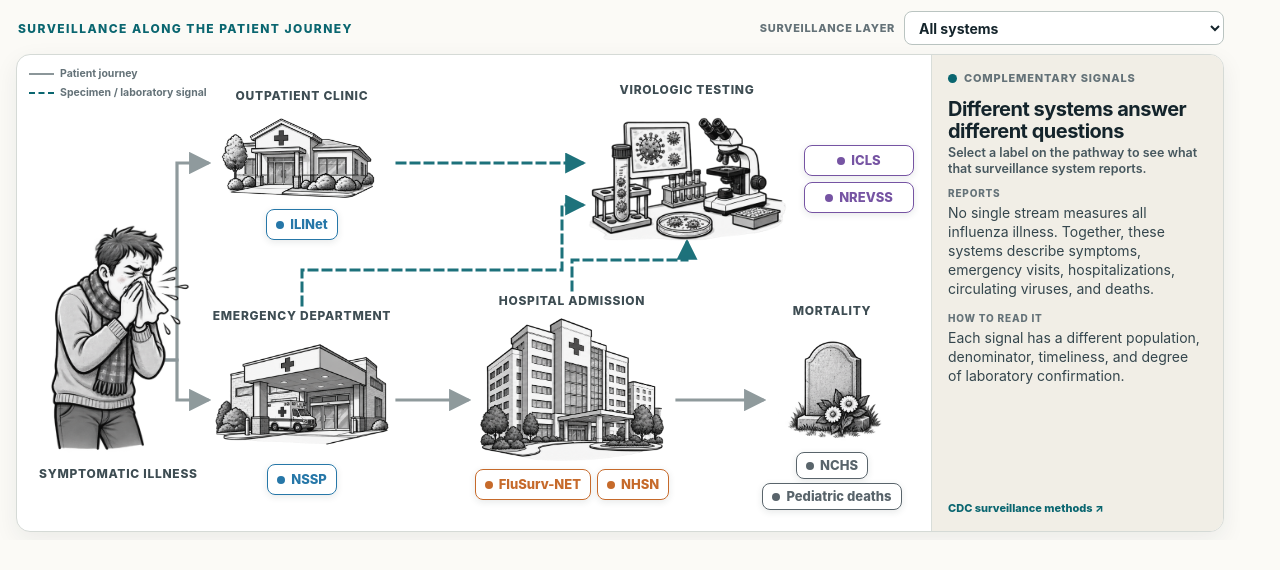
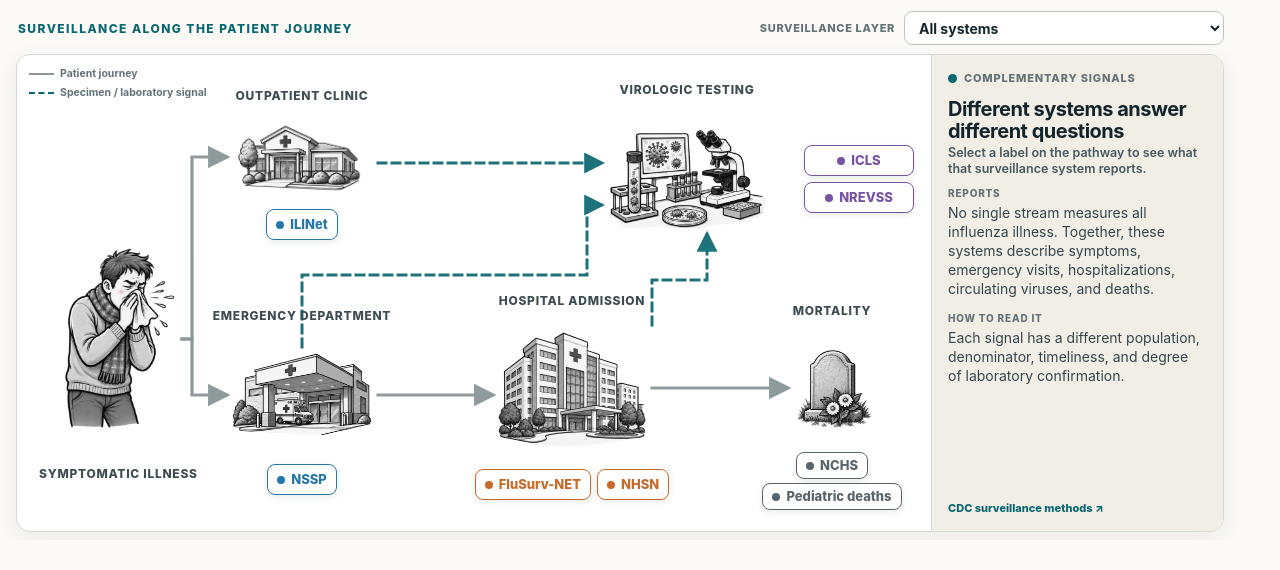
Before and after one commit to ausmeyer/ut-grand-rounds-visuals, a plain HTML site: page docs/slide-04.html in a window 1280 px wide. Drawn offline with Linux system fonts and the light colour scheme.

Commit message:
Reduce slide 4 illustrations and reroute connectors

```diff
--- a/docs/slide-04.html
+++ b/docs/slide-04.html
@@ -245,11 +245,11 @@
     .hospital-node { left: 450px; top: 235px; width: 210px; height: 210px; }
     .mortality-node { left: 745px; top: 245px; width: 140px; height: 210px; }
 
-    .person-node img { max-height: 238px; }
-    .clinic-node img { max-width: 180px; }
-    .ed-node img { max-width: 180px; }
-    .hospital-node img { max-width: 190px; }
-    .mortality-node img { max-height: 120px; }
+    .person-node img { max-height: 190px; }
+    .clinic-node img { max-width: 144px; }
+    .ed-node img { max-width: 144px; }
+    .hospital-node img { max-width: 152px; }
+    .mortality-node img { max-height: 96px; }
 
     .lab-node {
       grid-template-rows: 22px minmax(0, 1fr);
@@ -269,7 +269,7 @@
       align-items: center;
     }
 
-    .lab-row img { max-width: 205px; max-height: 145px; justify-self: center; }
+    .lab-row img { max-width: 164px; max-height: 116px; justify-self: center; }
     .lab-node .node-systems { flex-direction: column; align-items: stretch; gap: 6px; padding: 0; }
     .lab-node .system-tag { width: 100%; }
 
@@ -386,13 +386,13 @@
                 <path d="M 0 0 L 10 5 L 0 10 z" fill="#0a6670"></path>
               </marker>
             </defs>
-            <path class="patient-path" d="M 132 305 H 160 V 108 H 190"></path>
-            <path class="patient-path" d="M 132 305 H 160 V 345 H 190"></path>
-            <path class="patient-path" d="M 380 345 H 450"></path>
-            <path class="patient-path" d="M 660 345 H 745"></path>
-            <path class="specimen-path" d="M 380 108 H 565"></path>
-            <path class="specimen-path" d="M 285 250 V 215 H 545 V 150 H 565"></path>
-            <path class="specimen-path" d="M 555 235 V 205 H 670 V 188"></path>
+            <path class="patient-path" d="M 165 284 H 175 V 102 H 209"></path>
+            <path class="patient-path" d="M 165 284 H 175 V 340 H 209"></path>
+            <path class="patient-path" d="M 361 340 H 475"></path>
+            <path class="patient-path" d="M 635 333 H 770"></path>
+            <path class="specimen-path" d="M 361 108 H 584"></path>
+            <path class="specimen-path" d="M 285 292 V 220 H 570 V 150 H 584"></path>
+            <path class="specimen-path" d="M 635 270 V 225 H 690 V 180"></path>
           </svg>
 
           <div class="path-node person-node">
```
Also changed, not shown: src/slide-04.template.html (+13 -13 lines).
